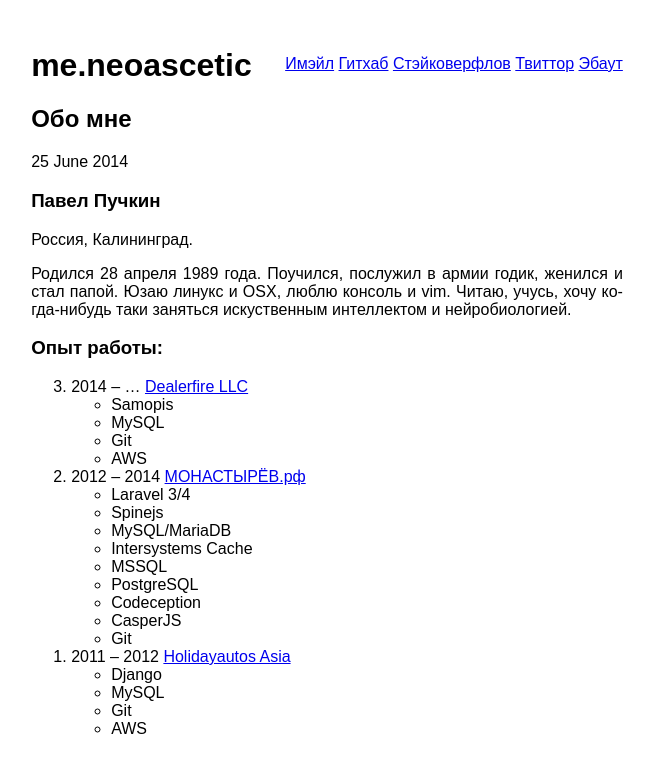
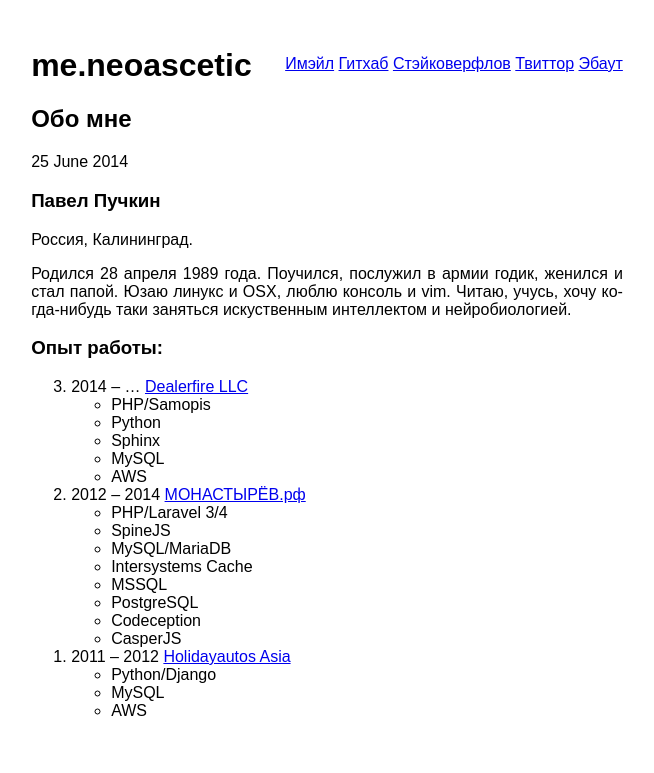
Before and after one commit to hacknug/iguides, a Jekyll site: the page built from about/index.html, in a window 1280 px wide. Shown: the top 773 px of the page, without its empty margins (313-967 px from the left). Built offline with Jekyll 4.4.1, drawn with Linux system fonts in a browser that asks for light colours; Markdown is read by kramdown in place of the engine named in the settings; a style sheet for code colours, icons or effects is not loaded.

Commit message:
Update index.html

```diff
--- a/about/index.html
+++ b/about/index.html
@@ -30,9 +30,10 @@ comments_disabled: true
           <a class="fn org url" href="http://dealerfire.com">Dealerfire LLC</a>
         </span>
         <ul class="p-summary summary">
-          <li class="skill">Samopis</li>
+          <li class="skill">PHP/Samopis</li>
+          <li class="skill">Python</li>
+          <li class="skill">Sphinx</li>
           <li class="skill">MySQL</li>
-          <li class="skill">Git</li>
           <li class="skill">AWS</li>
         </ul>
       </li>
@@ -43,15 +44,14 @@ comments_disabled: true
           <a class="fn org url" href="http://монастырёв.рф">МОНАСТЫРЁВ.рф</a>
         </span>
         <ul class="p-summary summary">
-          <li class="skill">Laravel 3/4</li>
-          <li class="skill">Spinejs</li>
+          <li class="skill">PHP/Laravel 3/4</li>
+          <li class="skill">SpineJS</li>
           <li class="skill">MySQL/MariaDB</li>
           <li class="skill">Intersystems Cache</li>
           <li class="skill">MSSQL</li>
           <li class="skill">PostgreSQL</li>
           <li class="skill">Codeception</li>
           <li class="skill">CasperJS</li>
-          <li class="skill">Git</li>
         </ul>
       </li>
 
@@ -61,9 +61,8 @@ comments_disabled: true
           <a class="fn org url" href="http://holidayautosasia.com">Holidayautos Asia</a>
         </span>
         <ul class="p-summary summary">
-          <li class="skill">Django</li>
+          <li class="skill">Python/Django</li>
           <li class="skill">MySQL</li>
-          <li class="skill">Git</li>
           <li class="skill">AWS</li>
         </ul>
       </li>
```
